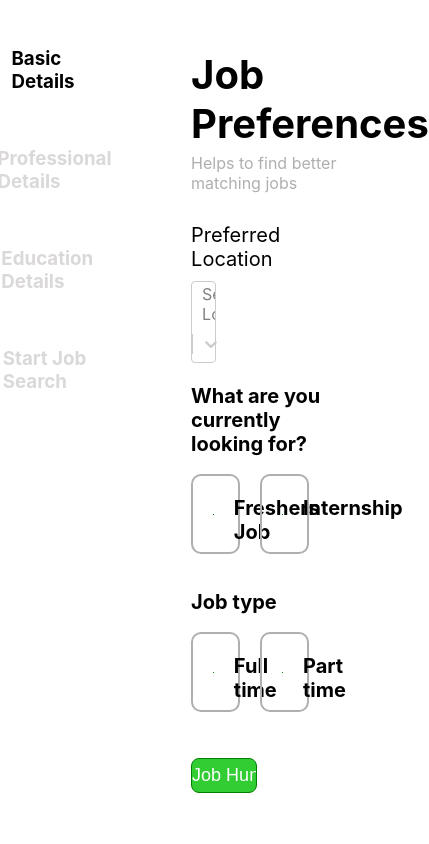
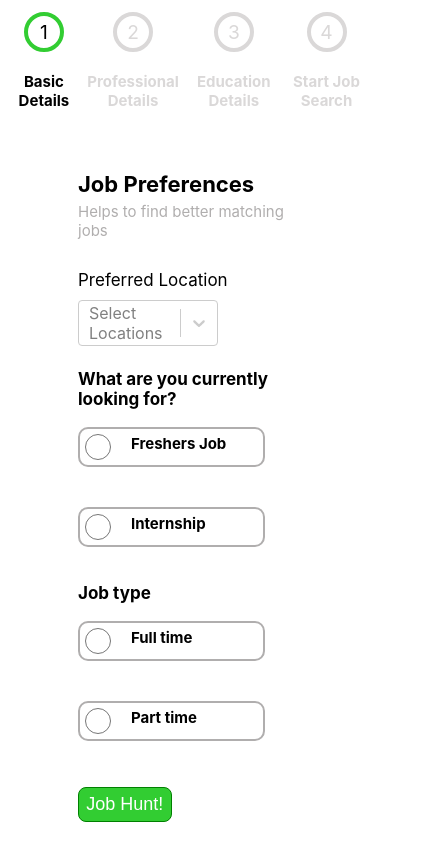
Before and after one commit to ArihantVinayakShukla/Job-Portal, a React (Create React App) app: page /Register/jobPreferenceForm in a window 390 px wide. Shown: the whole page, 429 px wide, since content can reach past the window. Built offline with nearby package versions, Linux system fonts and the light colour scheme.

Commit message:
ResponsiveForms Commit

```diff
--- a/src/Components/RegistrationPage/RegistrationForms/BasicDetails/BasicDetails.jsx
+++ b/src/Components/RegistrationPage/RegistrationForms/BasicDetails/BasicDetails.jsx
@@ -33,7 +33,7 @@ function onsubmithandler(event){
   console.log(payload);
   return (
     <article className="basicDiv">
-      <h1 className="form-heading">Create an account</h1>
+      <p className="form-heading">Create an account</p>
       <form className="basicForm" onSubmit={onsubmithandler}>
         <div className="resumeDiv">
           <p>Upload Resume</p>
--- a/src/Components/RegistrationPage/RegistrationForms/EducationDetails/EducationDetails.css
+++ b/src/Components/RegistrationPage/RegistrationForms/EducationDetails/EducationDetails.css
@@ -18,7 +18,7 @@
   gap: 60px;
 }
 .basicForm {
-  width: 60%;
+  width: 100%;
 }
 
 .form-heading {
@@ -103,3 +103,23 @@
   cursor: pointer;
   transition: all 0.3s ease-in-out;
 }
+
+@media (max-width:768px)
+{
+
+  .basicForm{
+    width:100%;
+  }
+  .fieldGroup .formField{
+    letter-spacing: 0px;
+  }
+}
+@media (max-width: 410px)
+{
+  .eduHeading{
+    font-size: 22px;
+  }
+  .eduHeadingPara{
+    font-size: 15px;
+  }
+}
--- a/src/Components/RegistrationPage/RegistrationForms/JobPreferences/JobPreference.css
+++ b/src/Components/RegistrationPage/RegistrationForms/JobPreferences/JobPreference.css
@@ -14,8 +14,12 @@
   align-items: center;
 }
 .dropdown-container {
-  width: 30%;
+  width: 100%;
   margin-bottom: 3%;
+  /* background-color: aqua; */
+}
+.selectTag{
+  width:100%;
 }
 .heading {
   font-size: 20px;
@@ -101,3 +105,46 @@ input[type="radio"] {
   cursor: pointer;
   transition: all 0.3s ease-in-out;
 }
+@media (max-width: 1500px){
+  .checkboxDi{
+    width: 50%;
+  }
+}
+@media (max-width: 950px){
+  .checkboxDi{
+    width: 80%;
+  }
+  .twoDiv{
+    flex-direction: column;
+  }
+}
+@media (max-width: 768px)
+{
+
+  .checkboxDi{
+    width: 50%;
+    height: 40px;
+    padding: 5px;
+  }
+  .value{
+    font-size:15px;
+  }
+}
+@media (max-width: 470px)
+{
+  .dropdown-container{
+    width: 120%;
+  }
+  .jobHeading{
+    font-size: 22px;
+  }
+  .jobHeadingPara{
+    font-size: 15px;
+  }
+  .heading{
+    font-size: 17px;
+  }
+  .checkboxDi{
+    width: 80%;
+  }
+}
--- a/src/Components/RegistrationPage/RegistrationForms/JobPreferences/JobPreference.jsx
+++ b/src/Components/RegistrationPage/RegistrationForms/JobPreferences/JobPreference.jsx
@@ -73,6 +73,7 @@ function JobPreference() {
               value={selectedOptions}
               onChange={handleSelect}
               isSearchable={true}
+              className="selectTag"
               isMulti
               required
               id="location"
--- a/src/Components/RegistrationPage/RegistrationForms/ProfessionalDetails/ProfessionalDetails.css
+++ b/src/Components/RegistrationPage/RegistrationForms/ProfessionalDetails/ProfessionalDetails.css
@@ -38,3 +38,18 @@
   cursor: pointer;
   transition: all 0.3s ease-in-out;
 }
+@media (max-width: 500px)
+{
+  .professionalHeading{
+    font-size: 22px;
+  }
+  .headingPara{
+    font-size: 15px;
+  }
+  .checkboxDiv h2{
+    font-size: 15px;
+  }
+  .detailPara{
+    font-size:12px;
+  }
+}
--- a/src/Components/RegistrationPage/RegistrationForms/ProfessionalDetails/ProfessionalDetails.jsx
+++ b/src/Components/RegistrationPage/RegistrationForms/ProfessionalDetails/ProfessionalDetails.jsx
@@ -49,7 +49,7 @@ const ProfessionalDetails = ({ professionClick }) => {
           <input type="radio" name="profession" required id="profession" value="student"  onChange={onchangehandler} />
           <div>
             <h2>I am Student</h2>
-            <p className="detailPara">still in school/college</p>
+            <p className="detailPara">still studying in school/college</p>
           </div>
         </div>
 
--- a/src/Components/RegistrationPage/RegistrationForms/RegistrationForms.css
+++ b/src/Components/RegistrationPage/RegistrationForms/RegistrationForms.css
@@ -4,4 +4,11 @@
   align-items: center;
   width: 70%;
   padding-top: 50px;
+  padding-bottom: 20px;
 }
+@media (max-width: 768px) {
+  .form-article {
+    width: 100%;
+    align-items: center;
+  }
+}
--- a/src/Components/RegistrationPage/RegistrationPage.css
+++ b/src/Components/RegistrationPage/RegistrationPage.css
@@ -9,3 +9,8 @@
   display: flex;
   flex-direction: row;
 }
+@media (max-width: 768px) {
+  .registrationArticle {
+    flex-direction: column;
+  }
+}
--- a/src/Components/RegistrationPage/RegistrationPage.jsx
+++ b/src/Components/RegistrationPage/RegistrationPage.jsx
@@ -20,7 +20,7 @@ const RegistrationPage = () => {
 
 
   function handleClick() {
-    setClick(!click);
+    setClick(true);
   }
   function handleProfessionClick() {
     setProfessionClick(true);
--- a/src/Components/RegistrationPage/SideNumberBar/SideNumberBar.css
+++ b/src/Components/RegistrationPage/SideNumberBar/SideNumberBar.css
@@ -75,3 +75,39 @@
   cursor: pointer;
   background-color: limegreen;
 }
+
+@media (max-width: 768px) {
+  .sideNumberBarArticle{
+    width: 100%;
+    padding: 3%;
+    justify-content: center;
+  }
+  .abc{
+    flex-direction: column;
+    justify-content: center;
+    text-align: center;
+  }
+  .container{
+    flex-direction: row;
+    gap: 2%;
+  }
+  .line, .activeLine{
+    display: none;
+  }
+}
+@media (max-width: 410px)
+{
+  .numberCircle{
+    width: 40px;
+    height: 40px;
+    font-size: 120%
+  }
+  .activeCircle{
+    width: 40px;
+    height: 40px;
+    font-size: 120%
+  }
+  .sideText{
+    font-size: 15px;
+  }
+}
```
